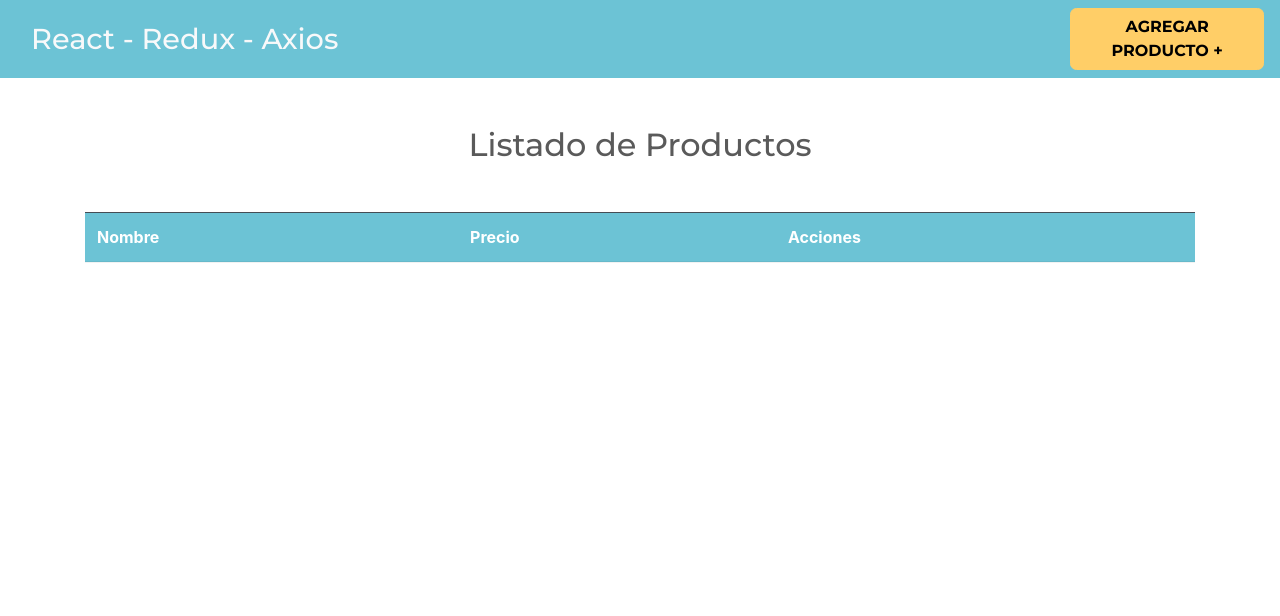
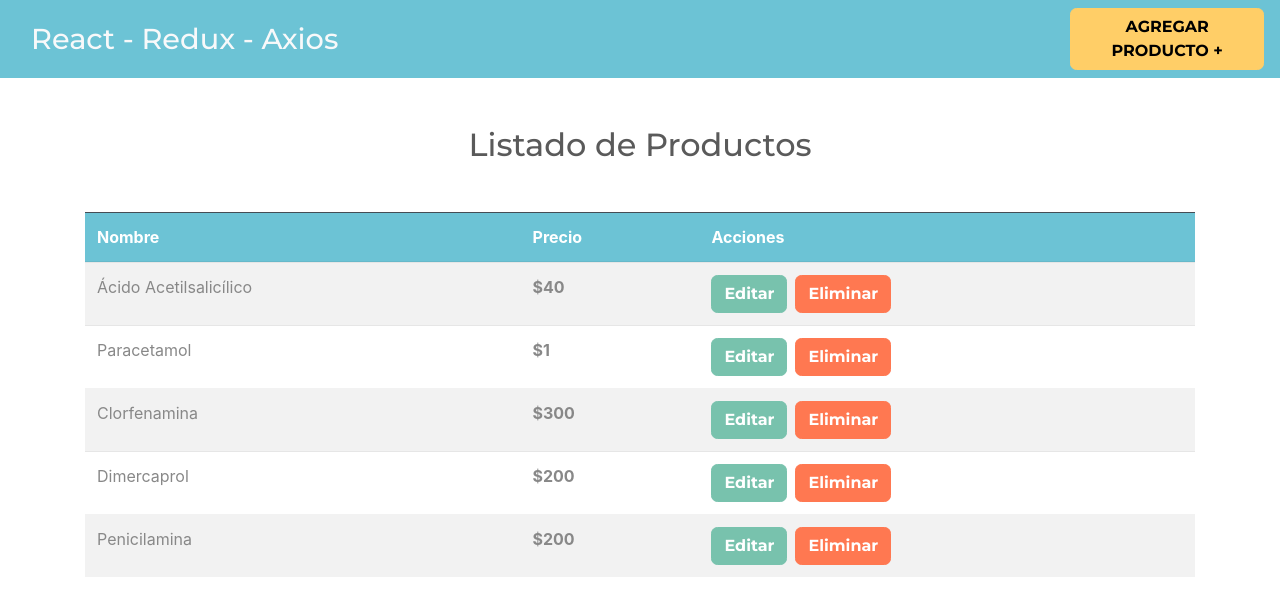
Before and after one commit to fernandocompean/React-Redux, a React (Create React App) app: page / in a window 1280 px wide. Shown: the top 616 px of the page. Built offline with nearby package versions, Linux system fonts and the light colour scheme; data requests are answered from the project's data file.

Commit message:
[add] show products in main page

```diff
--- a/src/components/Productos.js
+++ b/src/components/Productos.js
@@ -1,6 +1,19 @@
-import React, {Fragment} from 'react';
+import React, {Fragment, useEffect} from 'react';
+import { useDispatch, useSelector } from 'react-redux';
+import {obtenerProductosAction} from '../actions/productoActions';
+import Producto from './Producto';
 
 const Productos = () => {
+
+    const dispatch = useDispatch();
+
+    useEffect( () => {
+        const cargarProductos = () => dispatch(obtenerProductosAction())
+        cargarProductos()
+    }, []);
+
+    const productos = useSelector (state => state.productos.productos);
+
     return (
         <Fragment>
            <h2 className="text-center my-5">Listado de Productos</h2>
@@ -14,6 +27,14 @@ const Productos = () => {
                     </tr>
                </thead>
                <tbody>
+               {productos.length === 0 ? 'No hay productos' : (
+                       productos.map(producto => (
+                           <Producto
+                                key={producto.id}
+                                producto={producto}
+                           />
+                       ))
+                   ) }
                </tbody>
            </table>
        </Fragment>
```
